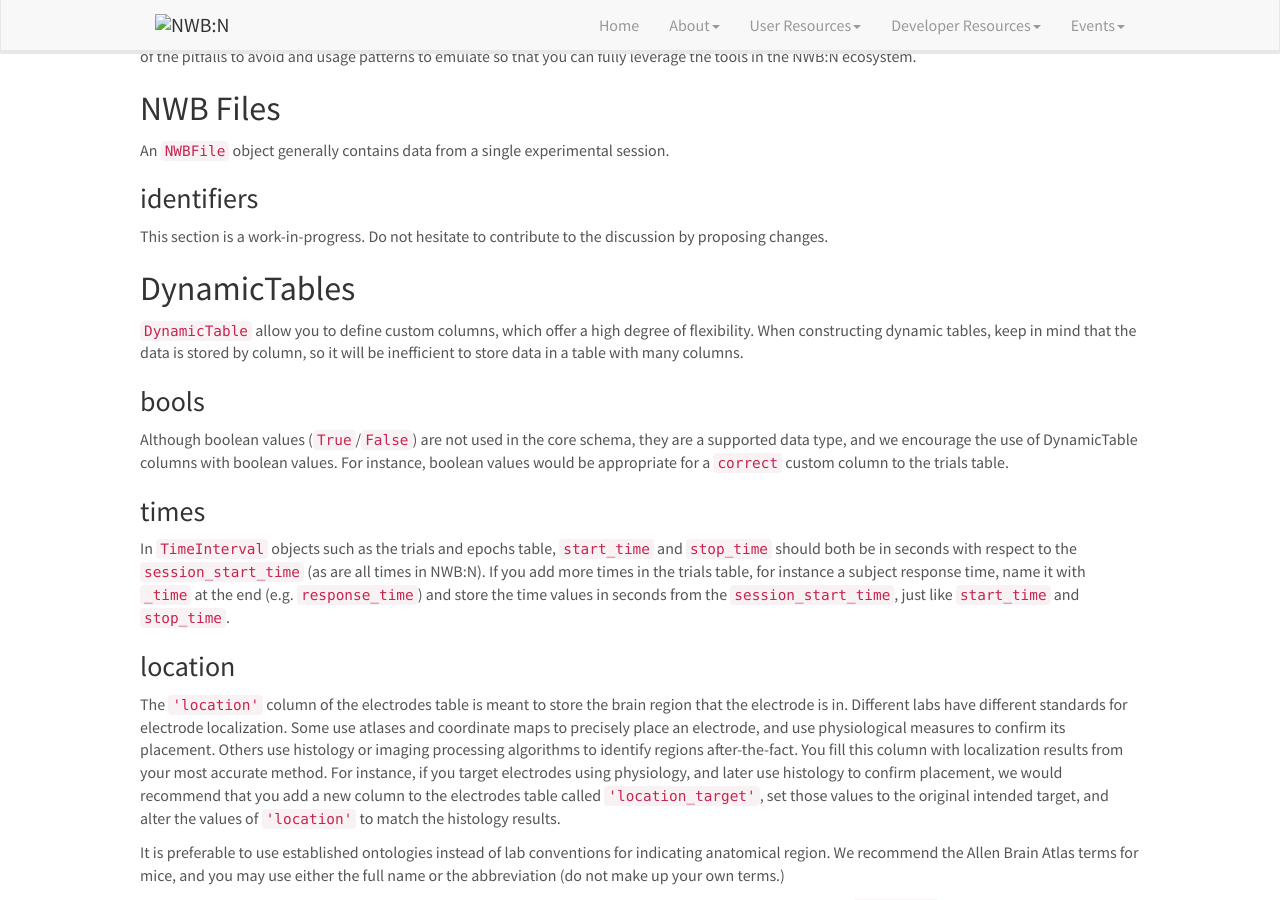
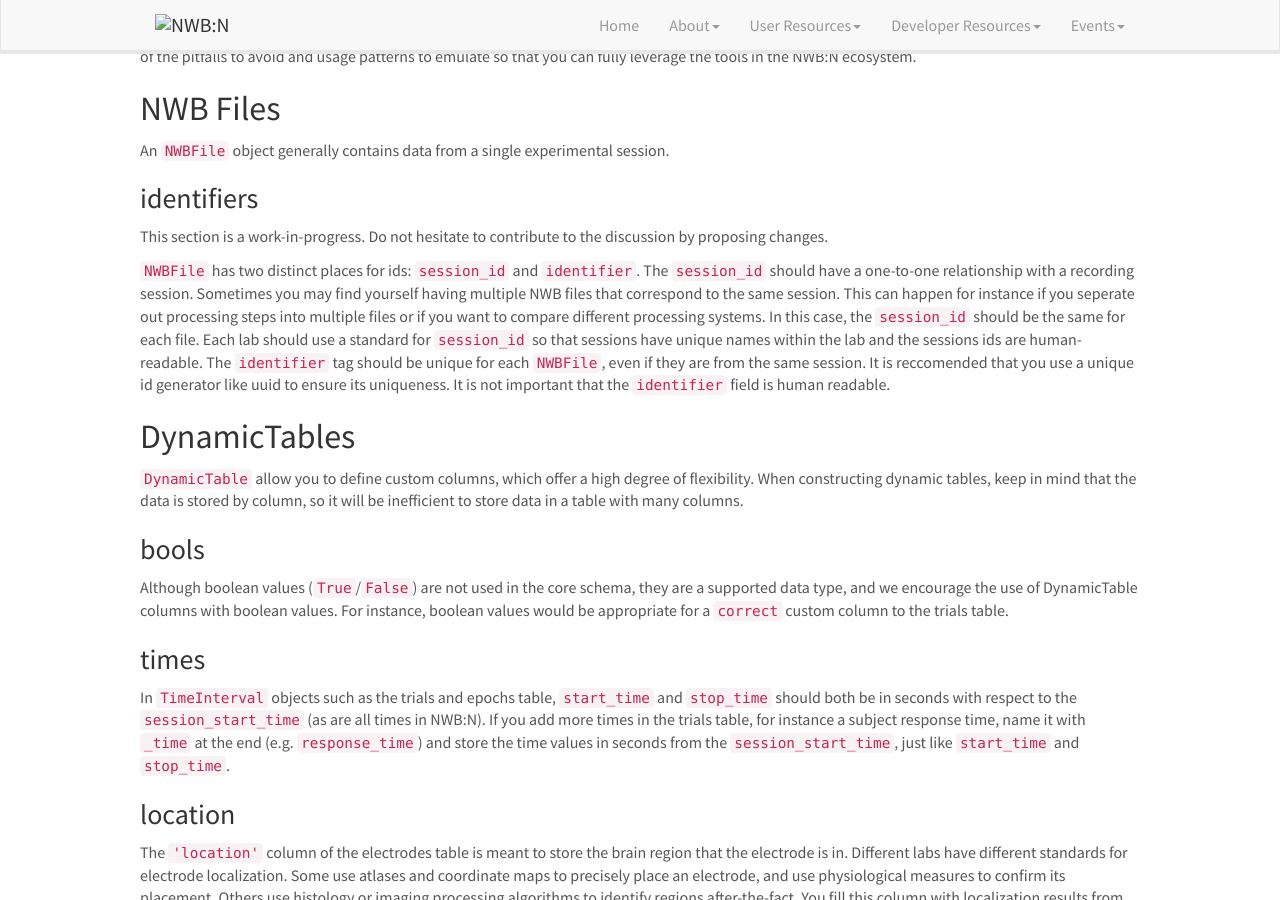
Before and after one commit to ttngu207/neurodatawithoutborders.github.io, a Jekyll site: the page built from _pages/best_practices.md, in a window 1280 px wide and 900 px high, scrolled down 749 px. Built offline with Jekyll 4.4.1, drawn with Linux system fonts in a browser that asks for light colours; nearby versions of some CDN libraries; our own code applies the rules of GitHub Pages for plain Markdown files.

Commit message:
write about identifiers

```diff
--- a/_pages/best_practices.md
+++ b/_pages/best_practices.md
@@ -34,6 +34,9 @@ An `NWBFile` object generally contains data from a single experimental session.
 
 ### identifiers
 This section is a work-in-progress. Do not hesitate to contribute to the discussion by proposing changes.
+
+`NWBFile` has two distinct places for ids: `session_id` and `identifier`. The `session_id` should have a one-to-one
+relationship with a recording session. Sometimes you may find yourself having multiple NWB files that correspond to the same session. This can happen for instance if you seperate out processing steps into multiple files or if you want to compare different processing systems. In this case, the `session_id` should be the same for each file. Each lab should use a standard for `session_id` so that sessions have unique names within the lab and the sessions ids are human-readable. The `identifier` tag should be unique for each `NWBFile`, even if they are from the same session. It is reccomended that you use a unique id generator like uuid to ensure its uniqueness. It is not important that the `identifier` field is human readable.
 
 ## DynamicTables
 [`DynamicTable`](https://nwb-schema.readthedocs.io/en/latest/format.html#dynamictable) allow you to define custom columns,
```
